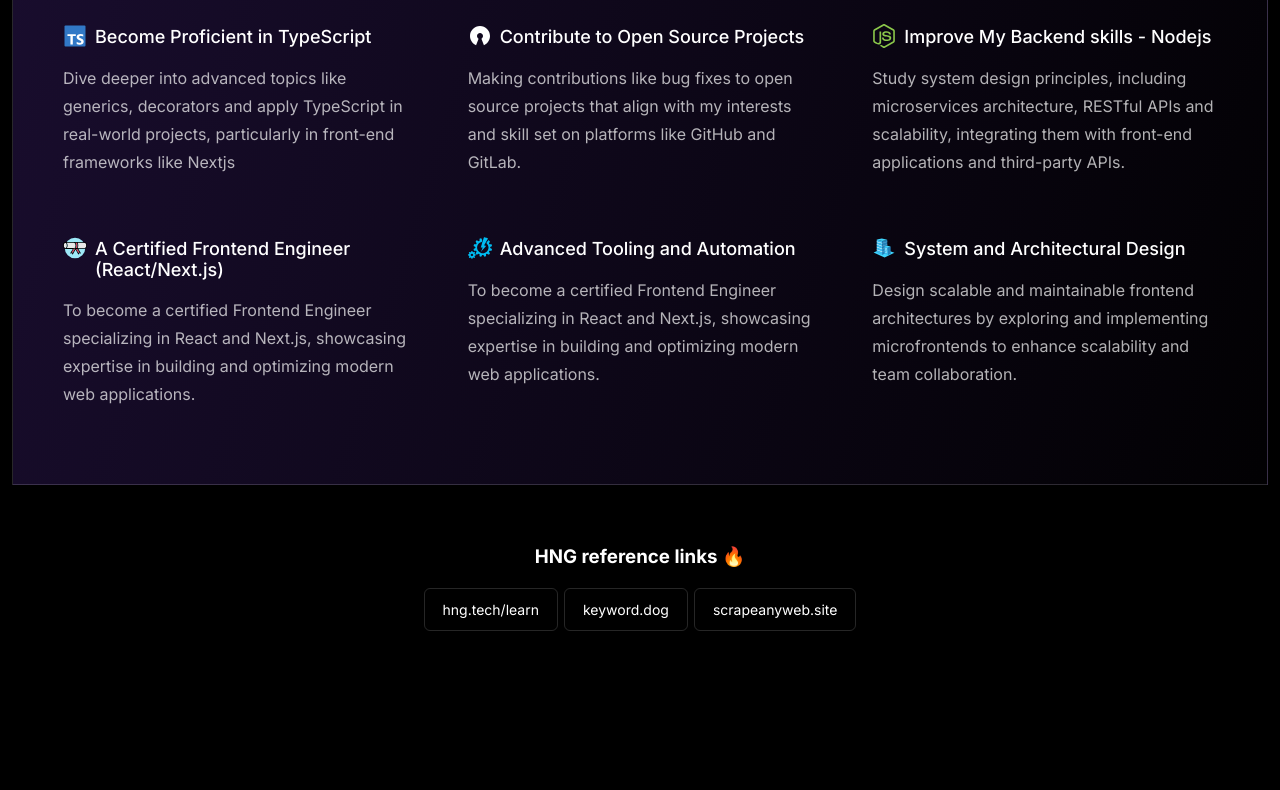
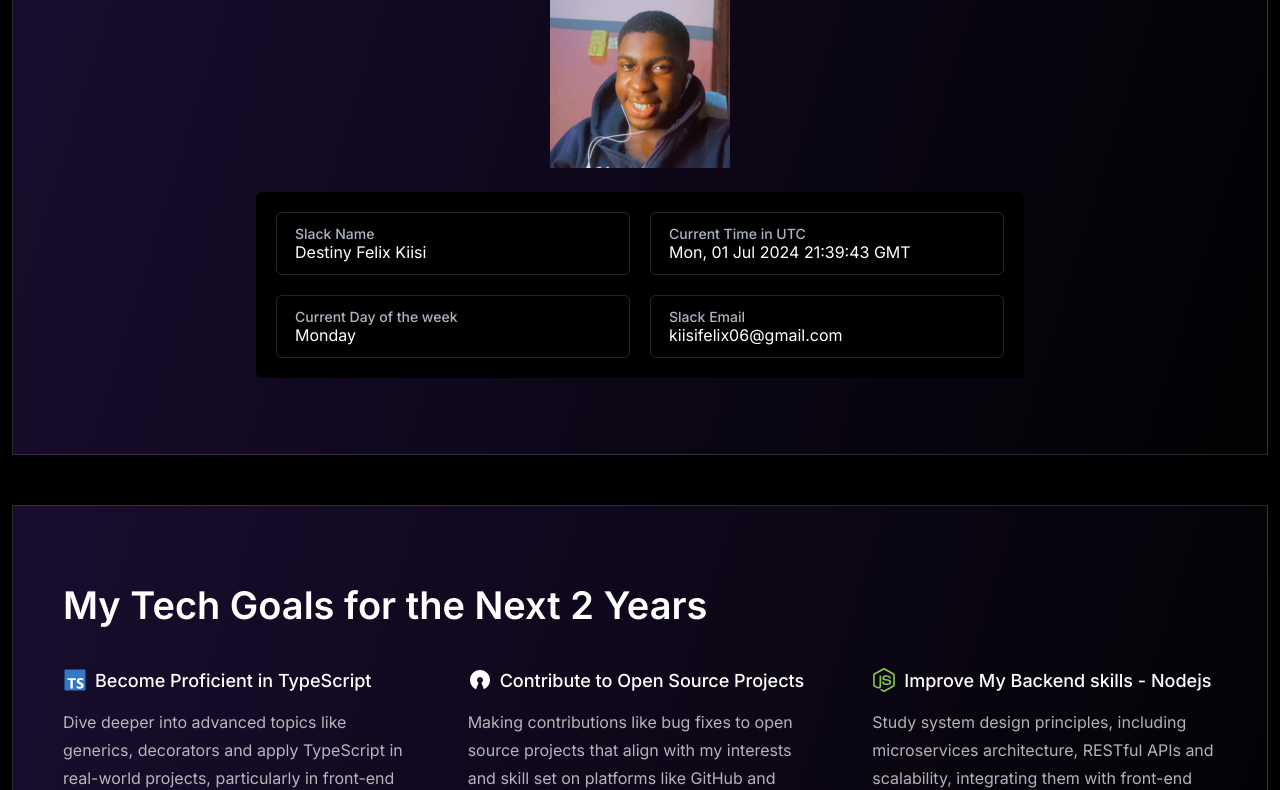
Before and after one commit to kiisi/hng-internship-stage-one-task, a plain HTML site: page index.html in a window 1280 px wide. Shown: the part 199-989 px from the top of the page. Before the commit the page ends 850 px from the top, so only its background shows below. Drawn offline with Linux system fonts and the light colour scheme.

Commit message:
feat/profile section, currentTIMUTC and current day of the week

```diff
--- a/index.css
+++ b/index.css
@@ -10,10 +10,11 @@ a,
 a:visited,
 a:link {
   color: white;
+  text-decoration: none;
 }
 
-a:hover{
-    color: #9747FF;
+a:hover {
+  color: #9747ff;
 }
 
 html {
@@ -74,6 +75,90 @@ html {
 
 .navbar i {
   font-size: 24px;
+}
+
+/* SECTION FOR PROFILE */
+
+.section__profile {
+  background: linear-gradient(107.08deg, #190d2e 0.54%, #020103 99.46%);
+  border: 1px solid rgba(255, 255, 255, 0.15);
+  padding: 76px 50px;
+  margin-bottom: 50px;
+  margin-top: 50px;
+  display: grid;
+  place-items: center;
+}
+
+@media screen and (max-width: 1240px) {
+  .section__profile {
+    padding: 32px 20px;
+  }
+}
+
+@media screen and (max-width: 768px) {
+  .section__profile {
+    padding: 32px 12px;
+  }
+}
+
+.section__profile > figure {
+  margin-bottom: 20px;
+}
+
+.section__profile--info {
+  width: 100%;
+  max-width: 768px;
+  margin: 0 auto;
+  display: grid;
+  grid-template-columns: 1fr 1fr;
+  background: #000000;
+  padding: 20px;
+  gap: 20px;
+  border-radius: 6px;
+}
+
+.section__profile--info > div {
+  border: 1px solid #ffffff26;
+  border-radius: 6px;
+  padding: 12px 18px;
+  text-decoration: none;
+  cursor: pointer;
+}
+
+@media screen and (max-width: 768px) {
+    .section__profile--info {
+        grid-template-columns: 1fr;
+        padding: 10px;
+        gap: 10px;
+    }
+
+    .section__profile--info > div {
+        border-radius: 3px;
+        padding: 8px 12px;
+      }
+}
+
+.section__profile--info > div:hover {
+    border: 1px solid #9747ff;
+}
+
+.section__profile--info > div:hover h5 {
+    color: whitesmoke;
+}
+
+.section__profile--info > div:hover p, .section__profile--info > div:hover a {
+    color: #9747ff;
+}
+
+.section__profile--info h5 {
+  color: #adb5c2;
+  font-size: 14px;
+  font-weight: 500;
+}
+
+.section__profile--info p {
+  color: white;
+  font-size: 16px;
 }
 
 /* SECTION FOR GOALS */
@@ -173,7 +258,7 @@ footer header {
 }
 
 .footer__links > a {
-    border: 1px solid #FFFFFF26;
+  border: 1px solid #ffffff26;
   border-radius: 6px;
   padding: 12px 18px;
   display: inline-block;
@@ -183,6 +268,6 @@ footer header {
   text-align: center;
 }
 
-.footer__links > a:hover{
-    border: 1px solid #9747FF;
+.footer__links > a:hover {
+  border: 1px solid #9747ff;
 }
--- a/index.html
+++ b/index.html
@@ -15,7 +15,6 @@
     <link rel="stylesheet" href="./index.css" />
   </head>
   <body>
-
     <nav class="navbar box">
       <a href="https://hng11.slack.com/team/U07A54721BL" target="_blank">
         <i class="fa-brands fa-slack"></i>
@@ -27,6 +26,36 @@
         <i class="fa-brands fa-github"></i>
       </a>
     </nav>
+
+    <div class="container">
+      <section class="section__profile box">
+        <figure>
+          <img src="/images/kiisi-pics.jpg" alt="Destiny Felix Kiisi" />
+        </figure>
+        <div class="section__profile--info">
+          <div>
+            <h5>Slack Name</h5>
+            <p data-testid="slackDisplayName">Destiny Felix Kiisi</p>
+          </div>
+          <div>
+            <h5>Current Time in UTC</h5>
+            <p data-testid="currentTimeUTC" id="currentTimeUTC">...</p>
+          </div>
+          <div>
+            <h5>Current Day of the week</h5>
+            <p data-testid="currentDay" id="currentDay">...</p>
+          </div>
+          <div>
+            <h5>Slack Email</h5>
+            <p>
+              <a data-testid="slackEmail" href="mailto:kiisifelix06@gmail.com"
+                >kiisifelix06@gmail.com</a
+              >
+            </p>
+          </div>
+        </div>
+      </section>
+    </div>
 
     <div class="container">
       <section class="section__goals box">
@@ -244,24 +273,63 @@
           <h3>HNG reference links 🔥</h3>
         </header>
         <div class="footer__links">
-          <a href="https://hng.tech/learn" target="_blank" data-testid="hngLink">
+          <a
+            href="https://hng.tech/learn"
+            target="_blank"
+            data-testid="hngLink"
+          >
             hng.tech/learn
           </a>
-          <a href="https://keyword.dog" target="_blank" data-testid="keywordLink">
+          <a
+            href="https://keyword.dog"
+            target="_blank"
+            data-testid="keywordLink"
+          >
             keyword.dog
           </a>
-          <a href="https://scrapeanyweb.site" target="_blank" testid="scrapeanywebLink">
+          <a
+            href="https://scrapeanyweb.site"
+            target="_blank"
+            testid="scrapeanywebLink"
+          >
             scrapeanyweb.site
           </a>
         </div>
       </div>
     </footer>
 
-    <!-- Do your styling as well -->
-    <!-- <section className="hng-links">
-    <a href="https://hng.tech/learn" data-testid="hngLink">hng.tech/learn</a>
-    <a href="https://keyword.dog" data-testid="keywordLink">keyword.dog</a>
-    <a href="https://scrapeanyweb.site" data-testid="scrapeanywebLink">scrapeanyweb.site</a>
-  </section> -->
+    <script>
+      document.addEventListener("DOMContentLoaded", function () {
+        function updateUTCTime() {
+          const now = new Date();
+          const utcTime = now.toUTCString();
+          document.getElementById("currentTimeUTC").textContent = utcTime;
+        }
+
+        // Update the time every second
+        setInterval(updateUTCTime, 1000);
+
+        // Set the initial time
+        updateUTCTime();
+
+        function updateWeekday() {
+          const now = new Date();
+          const weekdays = [
+            "Sunday",
+            "Monday",
+            "Tuesday",
+            "Wednesday",
+            "Thursday",
+            "Friday",
+            "Saturday",
+          ];
+          const currentWeekday = weekdays[now.getUTCDay()];
+          document.getElementById("currentDay").textContent = currentWeekday;
+        }
+
+        // Set the initial weekday
+        updateWeekday();
+      });
+    </script>
   </body>
 </html>
```
Also changed, not shown: images/kiisi-pics.jpg (added). Lines whose indentation alone changed are shown as unchanged.
